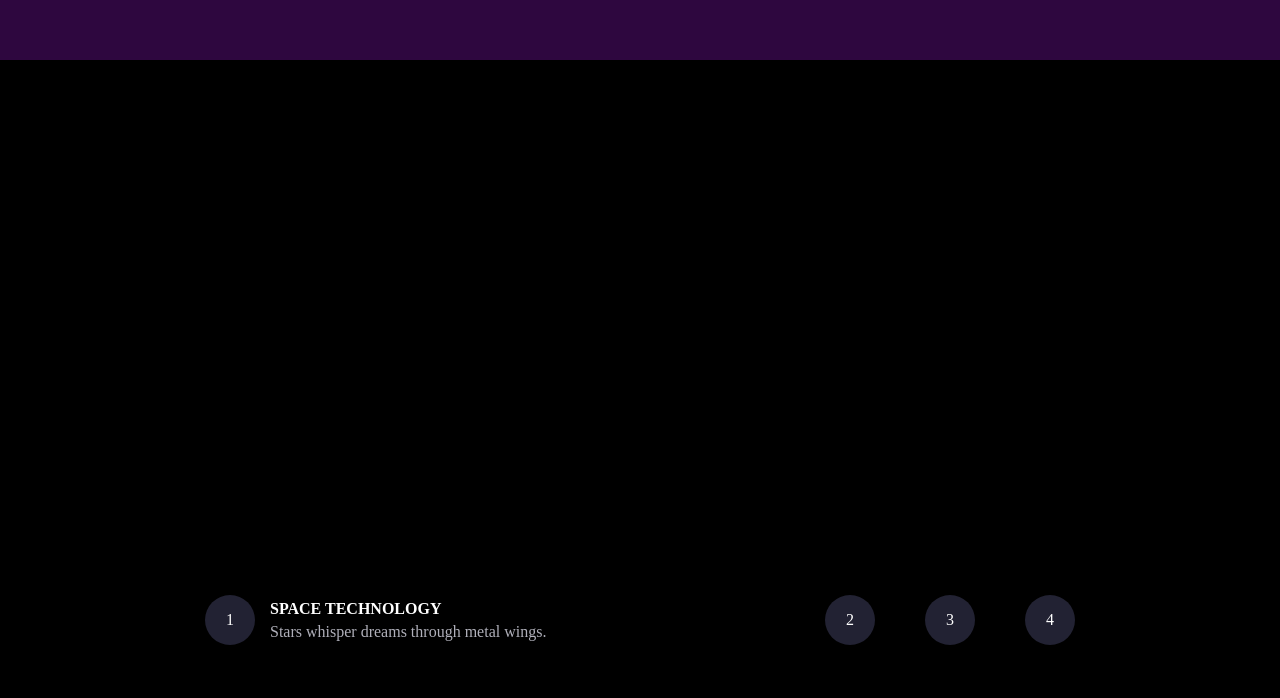
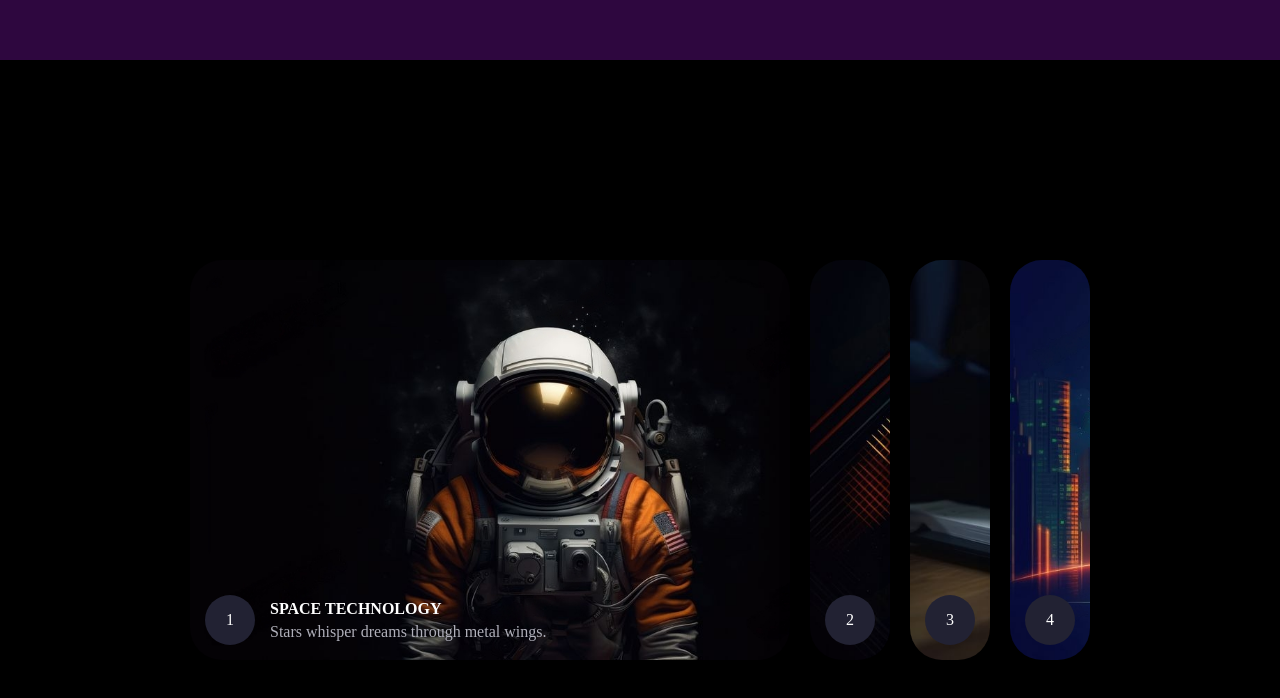
Before and after one commit to Bucke200/Portfolio, a plain HTML site: page index.html in a window 1280 px wide. Shown: the part 3317-4015 px from the top of the page. Drawn offline with Linux system fonts and the light colour scheme; files whose address does not match are found by name; a web font is replaced by a local one.

Commit message:
Update style.css

```diff
--- a/style.css
+++ b/style.css
@@ -551,14 +551,14 @@ input:checked + label .description {
 }
 
 .card[for="c1"] {
-  background-image: url("/projectsQUES/slider/images/astonaut.jpeg");
+  background-image: url("astonaut.jpeg");
 }
 .card[for="c2"] {
-  background-image: url("/projectsQUES/slider/images/des.png");
+  background-image: url("des.png");
 }
 .card[for="c3"] {
-  background-image: url("/projectsQUES/slider/images/manage.png");
+  background-image: url("manage.png");
 }
 .card[for="c4"] {
-  background-image: url("/projectsQUES/slider/images/secure.jpeg");
+  background-image: url("secure.jpeg");
 }
```
